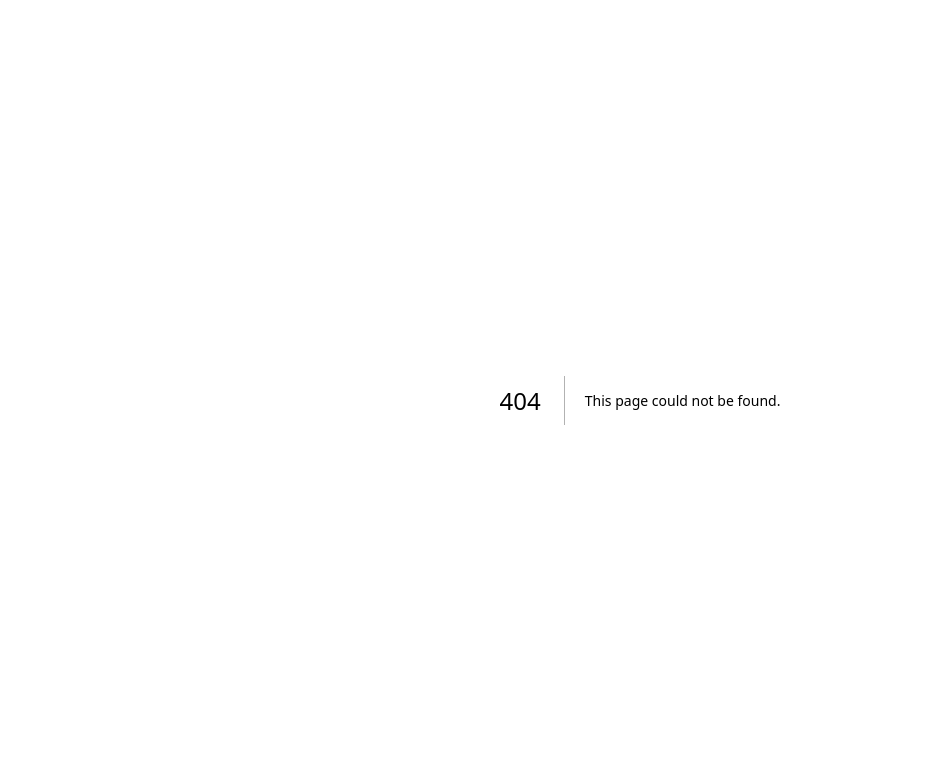
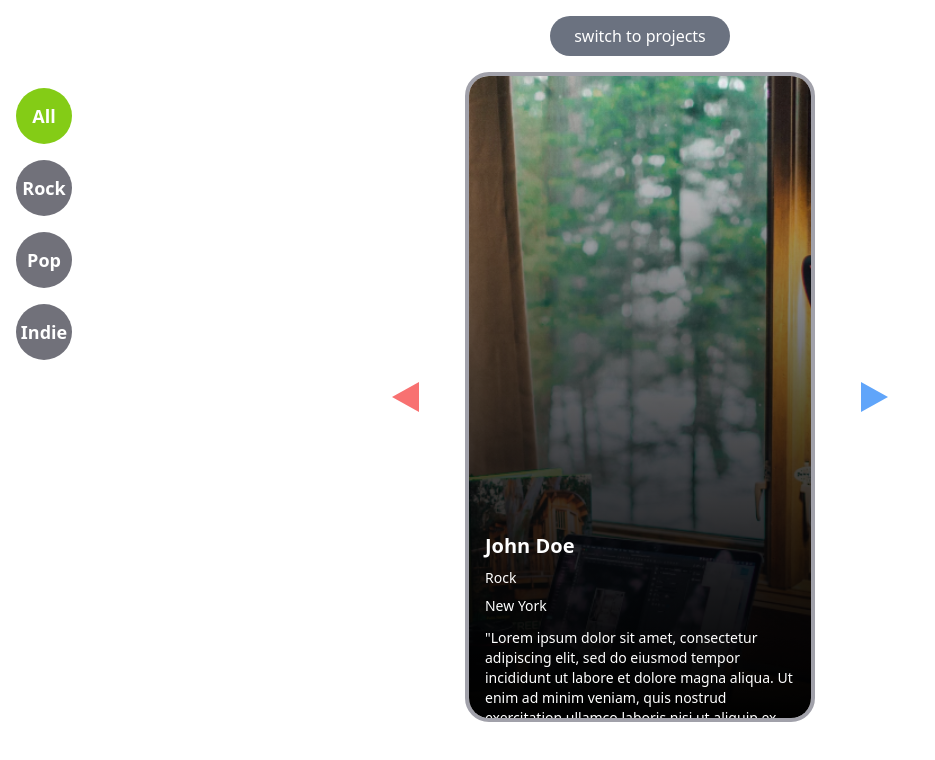
Before and after one commit to Atogato/Atogato, a Next.js app in the folder frontend/: page /swipe in a window 1280 px wide. Before the commit this address had no page. Shown: the top 760 px of the page, without its empty margins (0-935 px from the left). Built offline with nearby package versions, Linux system fonts and the light colour scheme.

Commit message:
Feat(FE):swipe page ui 구현

```diff
--- /dev/null
+++ b/frontend/src/app/swipe/component/Phone.tsx
@@ -0,0 +1,35 @@
+'use client'
+
+import {DataObject} from  '../page'
+
+interface DataProps {
+    user: DataObject;
+  }
+
+export default function Phone({ user }: DataProps): JSX.Element{
+    console.log(user)
+    return(
+        <div className="bg-gray-200 rounded-3xl w-full h-full min-w-[320px] max-w-[350px] min-h-[600px] max-h-[650px] mx-auto relative overflow-auto  border-4 border-zinc-400 " >
+            <img alt="name" src="/images/sample/image.png" className=" w-full h-full object-cover rounded-t-2xl" />
+            <div className="absolute inset-0 bg-gradient-to-b from-transparent to-black opacity-100 rounded-t-3xl"></div>
+            <div className="absolute  h-full w-full bg-gradient-to-b from-black to-transparent opacity-100"></div>
+            <div className="absolute bottom-0 left-0 right-0 top-0">
+                <div className="h-4/6"></div>
+                <div className="p-4 text-white">
+                    <div className='my-3 space-y-2'>
+                        <h2 className="text-xl font-bold">{user.userName}</h2>
+                        <p className="text-sm">{user.genre}</p>
+                        <p className="text-sm">{user.location}</p>
+                    </div>
+                    <p className="text-sm">"Lorem ipsum dolor sit amet, consectetur adipiscing elit, sed do eiusmod tempor incididunt ut labore et dolore magna aliqua. Ut enim ad minim veniam, quis nostrud exercitation ullamco laboris nisi ut aliquip ex ea commodo consequat. Duis aute irure dolor in reprehenderit in voluptate velit esse cillum dolore eu fugiat nulla pariatur. Excepteur sint occaecat cupidatat non proident, sunt in culpa qui officia deserunt mollit anim id est laborum."</p>
+                </div>
+            </div>
+            <div className='bg-white h-full w-full'>
+
+            </div>
+            <img alt="name" src="/images/sample/image.png" className="mb-2" />
+            <img alt="name" src="/images/sample/image.png" className="mb-2" />
+            <img alt="name" src="/images/sample/image.png" className="rounded-b-2xl" />
+        </div>
+    )
+}
--- /dev/null
+++ b/frontend/src/app/swipe/page.tsx
@@ -0,0 +1,140 @@
+'use client'
+
+import Link from 'next/link'
+import{useEffect, useState} from 'react'
+
+import Phone from './component/Phone'
+
+export type DataObject = {
+    userId: number;
+    userName: string;
+    description: string;
+    location: string;
+    genre: string;
+  };
+
+export default function Swipe(){
+    const endofDataset = [
+        {
+            userId: 1,
+            userName: 'End',
+            description: 'No more users',
+            location: '//',
+            genre: '//',
+          },
+    ]
+    const dataset = [
+        {
+          userId: 1,
+          userName: 'John Doe',
+          description: 'Lorem ipsum dolor sit amet, consectetur adipiscing elit.',
+          location: 'New York',
+          genre: 'Rock',
+        },
+        {
+          userId: 2,
+          userName: 'Jane Smith',
+          description: 'Pellentesque habitant morbi tristique senectus et netus et malesuada fames ac turpis egestas.',
+          location: 'Los Angeles',
+          genre: 'Pop',
+        },
+        {
+            userId: 3,
+            userName: 'Mike Johnson',
+            description: 'Ut rhoncus turpis velit, ac gravida enim condimentum ut.',
+            location: 'Chicago',
+            genre: 'Hip Hop',
+          },
+          {
+            userId: 4,
+            userName: 'Emily Davis',
+            description: 'Sed fermentum dolor ut arcu fringilla, at varius odio vestibulum.',
+            location: 'Miami',
+            genre: 'Indie',
+          },
+          {
+            userId: 5,
+            userName: 'Alex Thompson',
+            description: 'Vestibulum ante ipsum primis in faucibus orci luctus et ultrices posuere cubilia curae; Cras tristique tempus pulvinar.',
+            location: 'San Francisco',
+            genre: 'Indie',
+          },
+        ];
+
+    const [currentIndex, setCurrentIndex] = useState(0);
+    const [chosenGenre, setChosenGenre] = useState('All');
+
+    const handleNext = () => {
+        const currentObject = dataset[currentIndex];
+        setCurrentIndex((prevIndex) => (prevIndex + 1));
+      };
+
+    let filteredUsers: DataObject[];
+    filteredUsers = chosenGenre === 'All'
+  ? dataset
+  : dataset.filter((user) => user.genre === chosenGenre);
+
+  const isEndOfDataset = currentIndex >= filteredUsers.length
+  const user = isEndOfDataset ? endofDataset[0] : filteredUsers[currentIndex]
+    return(
+        <div className="h-screen">
+            <div className="text-center my-4">
+                <button className="bg-gray-500 hover:bg-lime-500 rounded-full text-white py-2 px-6">
+                    switch to projects
+                </button>
+            </div>
+            <div className="grid grid-cols-6">
+                <div className='col-start-1 col-span-1'>
+                    <div
+                        onClick={() => setChosenGenre('All')}
+                        className={`h-14 w-14 rounded-full m-4 ${chosenGenre === 'All' ? 'bg-lime-500' : 'bg-zinc-500 hover:bg-lime-500'} text-white flex items-center justify-center`}
+                        >
+                        <span className="text-lg font-bold">All</span>
+                    </div>
+                    <div
+                        onClick={() => setChosenGenre('Rock')}
+                        className={`h-14 w-14 rounded-full m-4 ${
+                            chosenGenre === 'Rock' ? 'bg-lime-500' : 'bg-zinc-500 hover:bg-lime-500'
+                        } text-white flex items-center justify-center`}
+                        >
+                        <span className="text-lg font-bold">Rock</span>
+                    </div>
+                    <div
+                        onClick={() => setChosenGenre('Pop')}
+                        className={`h-14 w-14 rounded-full m-4 ${
+                            chosenGenre === 'Pop' ? 'bg-lime-500' : 'bg-zinc-500 hover:bg-lime-500'
+                        } text-white flex items-center justify-center`}
+                        >
+                        <span className="text-lg font-bold">Pop</span>
+                    </div>
+                    <div
+                        onClick={() => setChosenGenre('Indie')}
+                        className={`h-14 w-14 rounded-full m-4 ${
+                            chosenGenre === 'Indie' ? 'bg-lime-500' : 'bg-zinc-500 hover:bg-lime-500'
+                        } text-white flex items-center justify-center`}>
+                        <span className="text-lg font-bold">Indie</span>
+                    </div>
+                </div>
+                <div className="col-start-2 col-span-1 flex items-center justify-self-end mr-2">
+                        <div className="w-0 h-0
+                            border-t-[15px] border-t-transparent
+                            border-r-[27px] border-r-red-400
+                            border-b-[15px] border-b-transparent"
+                            onClick={handleNext}>
+                        </div >
+                </div>
+                <div className="col-start-3 col-span-2 flex items-center justify-center">
+                    <Phone user={user}/>
+                </div>
+                <div className="flex items-center ml-2">
+                    <div className="w-0 h-0
+                        border-t-[15px] border-t-transparent
+                        border-l-[27px] border-l-blue-400
+                        border-b-[15px] border-b-transparent"
+                        onClick={handleNext}>
+                    </div>
+                </div>
+            </div>
+        </div>
+    )
+}
```
